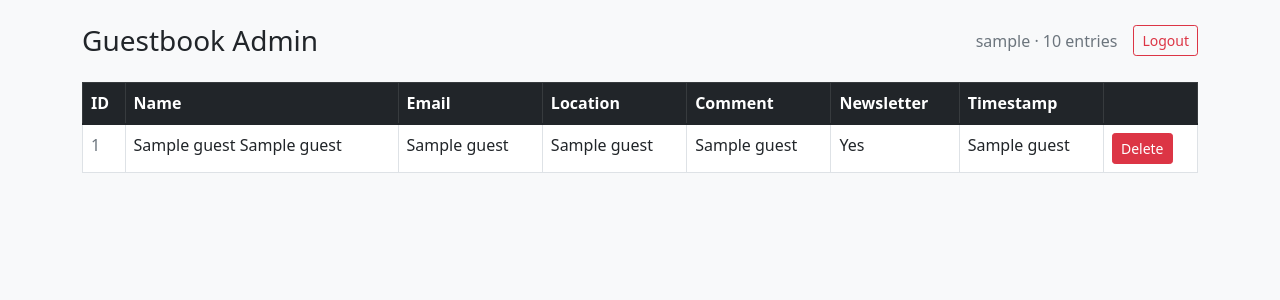
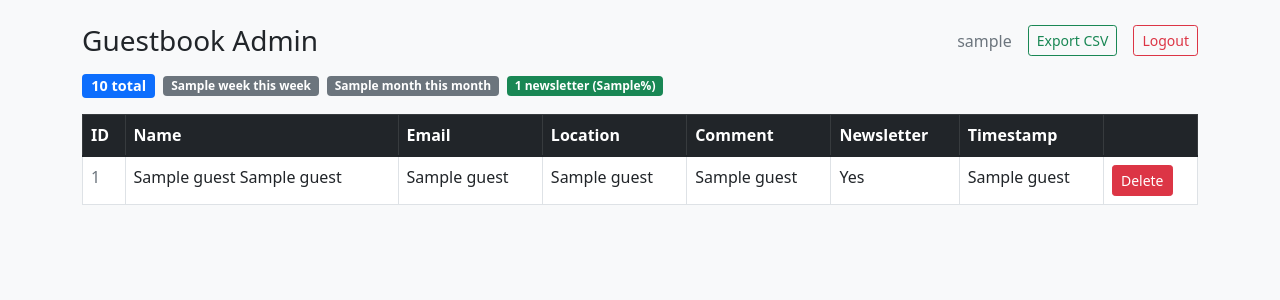
Before and after one commit to tmdinosaurcenter/kiosk-guestbook, a Flask app: template templates/admin.html in a window 1280 px wide. Shown: the top 300 px of the page. Run offline with Flask 3, Linux system fonts and the light colour scheme; the visitor is signed in with stand-in values (Sample User, id 1); tables that the repository leaves empty hold one stand-in row (values such as "Sample post"); the template is opened without the code that fills it: most values are stand-ins (such as "Sample title", 1, 10 or a date in 2020); some libraries are stand-ins or nearby versions.

Commit message:
feat: add summary stats bar to admin page
Displays total entries, this week, this month, and newsletter opt-in
count and percentage at the top of the admin view. Week/month
boundaries are computed in America/Denver time and converted to UTC
for SQLite comparison, handling DST correctly.

```diff
--- a/templates/admin.html
+++ b/templates/admin.html
@@ -21,15 +21,25 @@
 </head>
 <body class="bg-light">
     <div class="container py-4">
-        <div class="d-flex justify-content-between align-items-center mb-4">
+        <div class="d-flex justify-content-between align-items-center mb-3">
             <h1 class="h3 mb-0">Guestbook Admin</h1>
             <div class="d-flex align-items-center gap-3">
-                <span class="text-muted">{{ current_user.username }} &middot; {{ total }} entries</span>
+                <span class="text-muted">{{ current_user.username }}</span>
+                {% if current_user.role != 'viewer' %}
+                <a href="{{ url_for('admin_export_csv') }}" class="btn btn-outline-success btn-sm">Export CSV</a>
+                {% endif %}
                 {% if current_user.role == 'superadmin' %}
                 <a href="{{ url_for('admin_users') }}" class="btn btn-outline-secondary btn-sm">Manage Users</a>
                 {% endif %}
                 <a href="{{ url_for('admin_logout') }}" class="btn btn-outline-danger btn-sm">Logout</a>
             </div>
+        </div>
+
+        <div class="d-flex flex-wrap gap-2 mb-3 align-items-center">
+            <span class="badge bg-primary" style="font-size:0.9rem;">{{ stats.total }} total</span>
+            <span class="badge bg-secondary">{{ stats.week }} this week</span>
+            <span class="badge bg-secondary">{{ stats.month }} this month</span>
+            <span class="badge bg-success">{{ stats.newsletter_count }} newsletter ({{ stats.newsletter_pct }}%)</span>
         </div>
 
         <!-- Mobile card list (phones) -->
```
